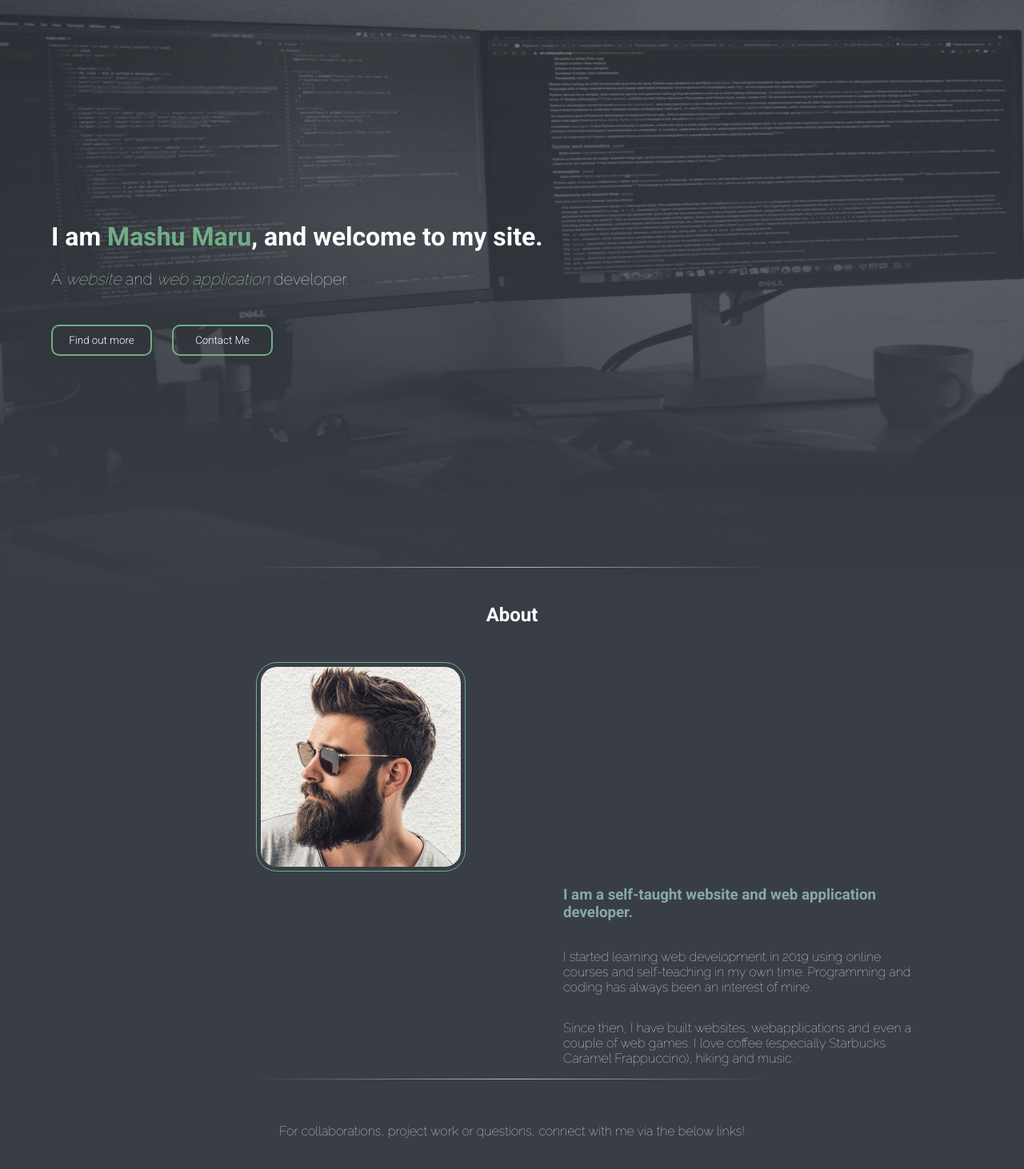
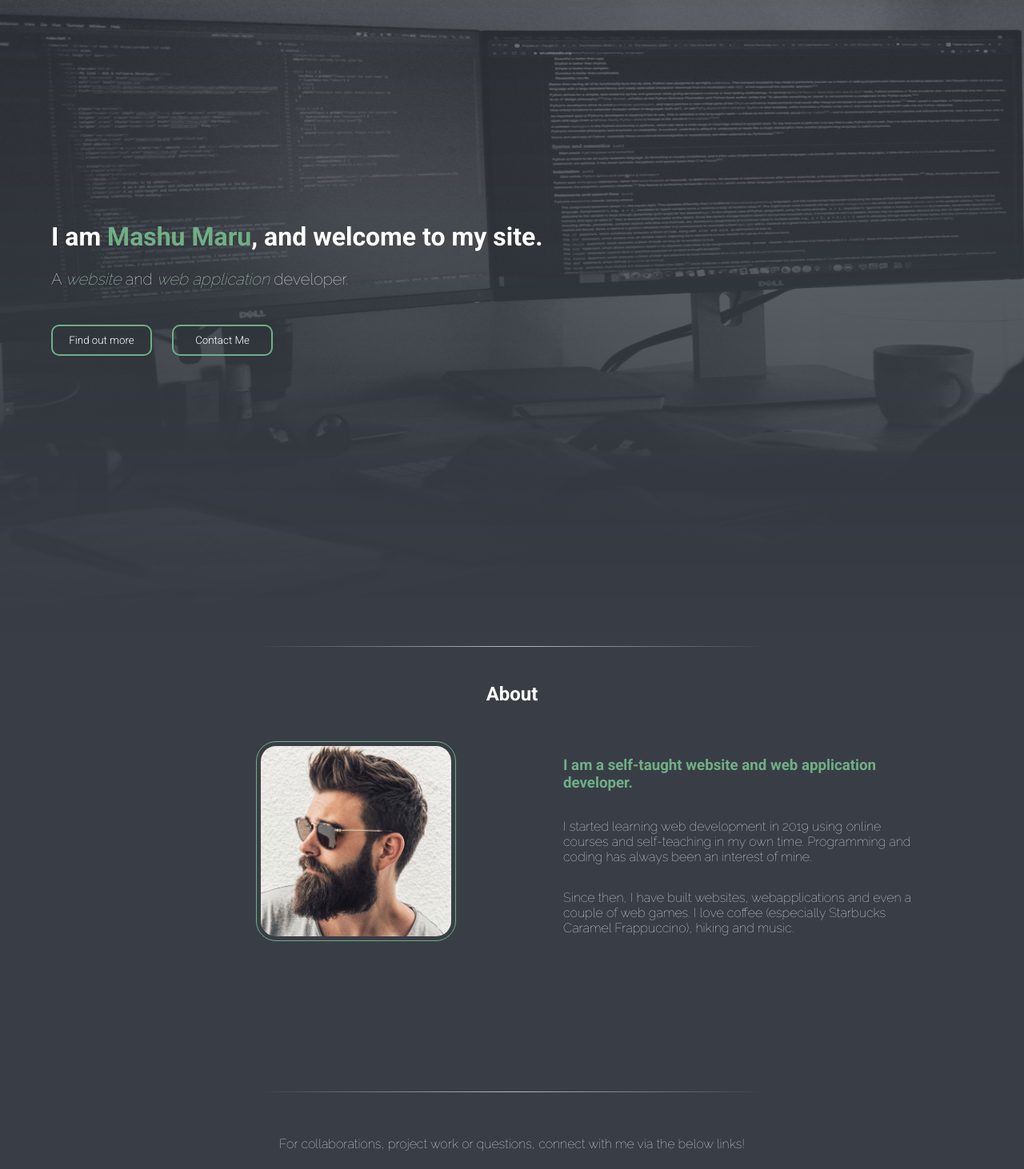
Before and after one commit to MashuMaru/personal-site, a React (Create React App) app: page / in a window 1280 px wide. Shown: the top 1462 px of the page at 80% size. Built offline with nearby package versions, Linux system fonts and the light colour scheme.

Commit message:
fixed 100vh of the <Header/> section (full browser screen height always)

```diff
--- a/public/styles.css
+++ b/public/styles.css
@@ -1,10 +1,17 @@
 body {
     font-family: 'Roboto', sans-serif;
     margin: 0;
-    /* background-color: white; */
+    padding: 0;
     background-color: #393e46;
-    min-height: 100vh;
-    min-height: -webkit-fill-available;
+    /* height: 100%; */
+    /* width: 100vw; */
+    /* min-height: 100%; */
+    /* min-height: -webkit-fill-available; */
+    /* display: inline-block; */
+}
+
+* {
+    box-sizing: border-box;
 }
 
 a,
@@ -13,20 +20,31 @@ a button {
 }
 
 html {
-    height: 100%;
+    /* height: 100%; */
+    /* min-height: 100%; */
     display: block;
-    height: -webkit-fill-available;
+    padding: 0;
+    /* height: -webkit-fill-available; */
 }
 
 header {
     text-align: left;
     color: white;
-    /* color: white; */
     padding: 20% 0 20% 0;
     margin-left: 5%;
     margin-right: 5%;
-    min-height: -webkit-fill-available;
-    background-size: cover;
+    display: flex;
+    height: 100vh;
+    /* width: 100vw; */
+    /* background-size: cover; */
+    /* height: 100%; */
+    /* min-height: -webkit-fill-available; */
+}
+
+.header-section {
+    margin-top: auto;
+    margin-bottom: auto;
+    height: 100%;
 }
 
 hr {
@@ -36,22 +54,14 @@ hr {
     background-image: linear-gradient(to right, rgba(255, 255, 255, 0), rgba(202, 202, 202, 0.877), rgba(255, 255, 255, 0));
 }
 
-.header-section {
-    margin-top: auto;
-    margin-bottom: auto;
-
-}
 
 p {
     font-family: 'Raleway', sans-serif;
-    /* font-family: 'Dosis', sans-serif; */
 }
 
 
 .about-section {
-    /* background-color: white; */
     background-color: transparent;
-    /* color: black; */
     color: white;
     height: 100%;
     height: 500px;
@@ -69,12 +79,17 @@ p {
 
 .about-description {
     font-weight: 700;
-    color: #86aba1;
+    color: #70af85;
 }
 
 #about-description {
     /* float: right; */
     margin-left: 50px;
+}
+
+.pic-text {
+    position: absolute;
+    z-index: 2;
 }
 
 
--- a/src/Components/About.js
+++ b/src/Components/About.js
@@ -1,14 +1,27 @@
-import React from 'react';
+import React, {useState} from 'react';
 import Mashumaru from '../mashumaru-1.jpg'
 
 function About() {
+
+    const [isMouseOverPic, setMouseOverPic] = useState(false);
+    const [isMouseOutPic, setMouseOutPic] = useState(true);
+
+    function handlePicHoverOver(){
+        setMouseOverPic(true);
+    }
+
+    function handlePicHoverOut() {
+        setMouseOutPic(setMouseOverPic(false));
+    }
+
     return <section id="about">
     <div className='about-section'>
 
     <hr></hr>
         <h1 className="about-title">About</h1>
 
-        <img className="profile-pic" src={Mashumaru} alt="pic-of-me"></img>
+        <img onMouseEnter={handlePicHoverOver} onMouseLeave={handlePicHoverOut} className="profile-pic" src={Mashumaru} alt="pic-of-me"></img>
+        <p className="pic-text">{isMouseOverPic ? "This is me!" : null} {isMouseOutPic && null}</p>
         {/* <section id="about-description"></section> */}
         <h3 className="about-description">I am a self-taught website and web application developer.</h3>
         <p className="about-details">I started learning web development in 2019 using online courses and self-teaching in my own time.
--- a/src/Components/Footer.js
+++ b/src/Components/Footer.js
@@ -12,7 +12,8 @@ function Footer(){
     <a target="_blank" rel="noreferrer" href="mailto:mfberenyi@gmail.com"><i class="fas fa-envelope-open-text fa-2x icons"></i></a>
     <p>© {year}. All Rights Reserved.</p>
     <p>Website designed and developed by Mashu Maru.</p>
-    <p>Icons made by <a href="https://www.flaticon.com/authors/pixel-perfect" rel="noreferrer" title="Pixel perfect">Pixel perfect</a> from <a target="_blank" href="https://www.flaticon.com/" title="Flaticon">www.flaticon.com</a></p>
+    {/* <p>Icons made by <a href="https://www.flaticon.com/authors/pixel-perfect" rel="noreferrer" title="Pixel perfect">Pixel perfect</a> from <a target="_blank" href="https://www.flaticon.com/" title="Flaticon">www.flaticon.com</a></p> */}
+    <p>Icons made by <a href="https://fontawesome.com/" rel="noreferrer">Font Awesome</a> from <a target="_blank" href="https://fontawesome.com/" rel="noreferrer" title="Font Awesome">www.fontawesome.com</a></p>
     </footer>
 }
 
--- a/src/Components/Header.js
+++ b/src/Components/Header.js
@@ -24,9 +24,9 @@ function Header(){
     }
 
     return <header>
+<div className="header-section">
+    <img className="header-img" src={HeaderImg} alt="header-img"></img>
 
-    <img className="header-img" src={HeaderImg} alt="header-img"></img>
-    <div className="header-section">
         <h1 className='header-h1'>I am <span className='name'>Mashu Maru</span>, and welcome to my site.</h1>
         <p className='header-p'>A <span className='emphasis'>website</span> and <span className='emphasis'>web application</span> developer.</p>
         <a href="#about">
```
Also changed, not shown: 1 other file (tests, documents, lock files or other folders).
